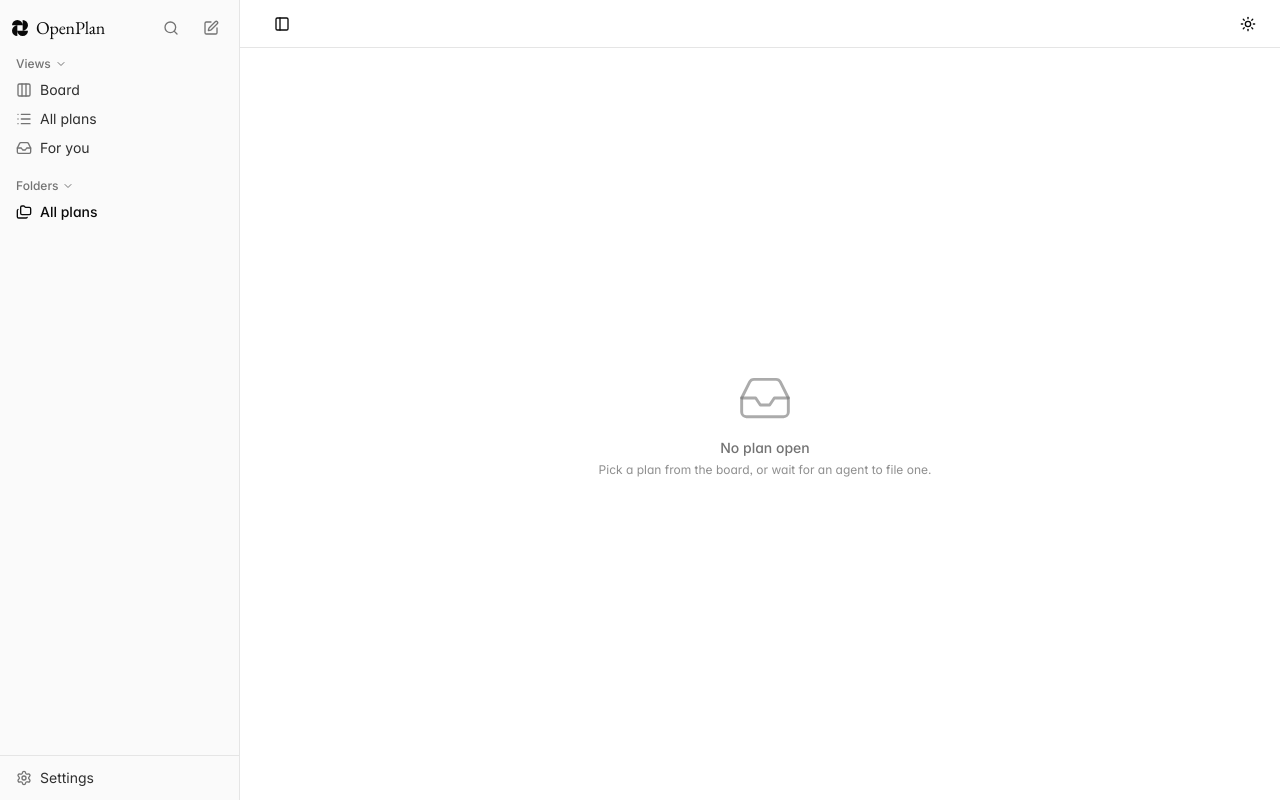
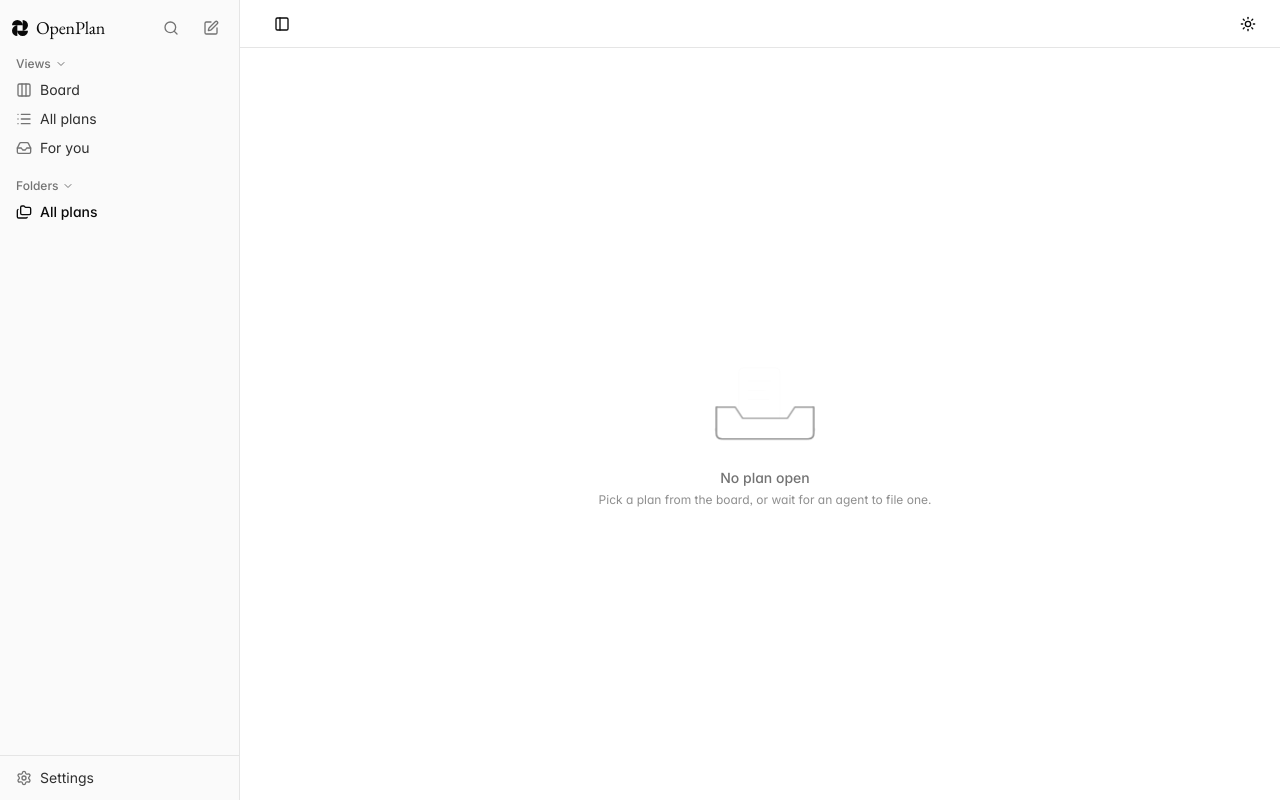
Before and after one commit to SiddeshSambasivam/openplan, a React (Vite) app: page / in a window 1280 px wide. Built offline with nearby package versions, Linux system fonts and the light colour scheme.

Commit message:
feat(shell): the empty state is a scene that keeps moving, and rests when the window does

```diff
--- a/src/components/EmptyState.tsx
+++ b/src/components/EmptyState.tsx
@@ -1,10 +1,12 @@
-import { Inbox } from "lucide-react";
+import { useEffect, useState } from "react";
 
-/** The plan page with no plan open. */
+/** The plan page with no plan open: plans drift into a tray, each on its
+ * own clock, so the scene never visibly repeats. */
 export function EmptyState() {
+  const active = useWindowActive();
   return (
-    <div className="flex h-full animate-in flex-col items-center justify-center gap-3 p-8 text-center fade-in duration-200">
-      <Inbox strokeWidth={1.25} className="size-14 text-muted-foreground/60" />
+    <div className="flex h-full animate-in flex-col items-center justify-center gap-4 p-8 text-center fade-in duration-200">
+      <Scene paused={!active} />
       <div className="space-y-1">
         <p className="text-sm font-medium text-muted-foreground">No plan open</p>
         <p className="text-xs text-muted-foreground/80">
@@ -14,3 +16,89 @@ export function EmptyState() {
     </div>
   );
 }
+
+/* Three sheets with durations that share no factor, so their phases line
+   up only once in minutes. The tray's front wall is drawn last and hides
+   the sheet as it lands. */
+const SHEETS = [
+  { x: 52, duration: "7.3s", delay: "0s" },
+  { x: 66, duration: "9.7s", delay: "-3.1s" },
+  { x: 44, duration: "12.1s", delay: "-6.4s" },
+];
+
+function Scene({ paused }: { paused: boolean }) {
+  return (
+    <svg
+      viewBox="0 0 160 120"
+      aria-hidden="true"
+      data-paused={paused}
+      className="empty-scene h-28 w-40 text-muted-foreground/70"
+      fill="none"
+      stroke="currentColor"
+      strokeWidth="1.5"
+      strokeLinecap="round"
+      strokeLinejoin="round"
+    >
+      <ellipse
+        className="empty-halo"
+        cx="80"
+        cy="96"
+        rx="52"
+        ry="8"
+        stroke="none"
+        fill="currentColor"
+        opacity="0.12"
+      />
+      <g className="empty-tray">
+        <path d="M28 70 L28 98 Q28 104 34 104 L126 104 Q132 104 132 98 L132 70" />
+        {SHEETS.map((sheet) => (
+          <g
+            key={sheet.x}
+            className="empty-sheet"
+            style={{
+              ["--duration" as string]: sheet.duration,
+              ["--delay" as string]: sheet.delay,
+            }}
+          >
+            <rect
+              x={sheet.x}
+              y="22"
+              width="44"
+              height="56"
+              rx="5"
+              fill="var(--card)"
+            />
+            <path d={`M${sheet.x + 10} 36 H${sheet.x + 34} M${sheet.x + 10} 46 H${sheet.x + 28} M${sheet.x + 10} 56 H${sheet.x + 32}`} />
+          </g>
+        ))}
+        <path
+          d="M28 70 L48 70 L56 82 L104 82 L112 70 L132 70 L132 98 Q132 104 126 104 L34 104 Q28 104 28 98 Z"
+          fill="var(--background)"
+        />
+      </g>
+    </svg>
+  );
+}
+
+/* The scene only moves while someone can see it: a hidden or unfocused
+ * window pauses it, which keeps the idle budget. */
+function useWindowActive(): boolean {
+  const [active, setActive] = useState(() => windowActive());
+  useEffect(() => {
+    const update = () => setActive(windowActive());
+    document.addEventListener("visibilitychange", update);
+    window.addEventListener("focus", update);
+    window.addEventListener("blur", update);
+    return () => {
+      document.removeEventListener("visibilitychange", update);
+      window.removeEventListener("focus", update);
+      window.removeEventListener("blur", update);
+    };
+  }, []);
+  return active;
+}
+
+function windowActive(): boolean {
+  if (typeof document === "undefined") return false;
+  return document.visibilityState === "visible" && document.hasFocus();
+}
--- a/src/index.css
+++ b/src/index.css
@@ -283,6 +283,71 @@
   40% {
     transform: scale(1.25);
   }
+}
+
+/* The empty state's scene. Sheets fall into the tray on clocks that share no
+   factor, the tray breathes, and the halo swells. All of it pauses when the
+   window is hidden or unfocused, so an idle app paints nothing. */
+@keyframes empty-sheet-fall {
+  0% {
+    opacity: 0;
+    transform: translateY(-34px) rotate(-3deg);
+  }
+  18% {
+    opacity: 1;
+  }
+  62% {
+    opacity: 1;
+    transform: translateY(0) rotate(0deg);
+  }
+  78% {
+    opacity: 0;
+    transform: translateY(6px);
+  }
+  100% {
+    opacity: 0;
+    transform: translateY(-34px) rotate(-3deg);
+  }
+}
+
+@keyframes empty-breathe {
+  from {
+    transform: translateY(0);
+  }
+  to {
+    transform: translateY(2px);
+  }
+}
+
+@keyframes empty-halo {
+  from {
+    opacity: 0.08;
+    transform: scaleX(0.94);
+  }
+  to {
+    opacity: 0.18;
+    transform: scaleX(1.04);
+  }
+}
+
+.empty-sheet {
+  transform-box: fill-box;
+  transform-origin: center;
+  animation: empty-sheet-fall var(--duration) var(--delay) cubic-bezier(0.4, 0, 0.2, 1) infinite;
+}
+
+.empty-tray {
+  animation: empty-breathe 6.5s ease-in-out infinite alternate;
+}
+
+.empty-halo {
+  transform-box: fill-box;
+  transform-origin: center;
+  animation: empty-halo 5.3s ease-in-out infinite alternate;
+}
+
+.empty-scene[data-paused="true"] * {
+  animation-play-state: paused;
 }
 
 /* A view arriving. It is on the element the view switch mounts, so it runs
```
Also changed, not shown: 2 other files (tests, documents, lock files or other folders).
